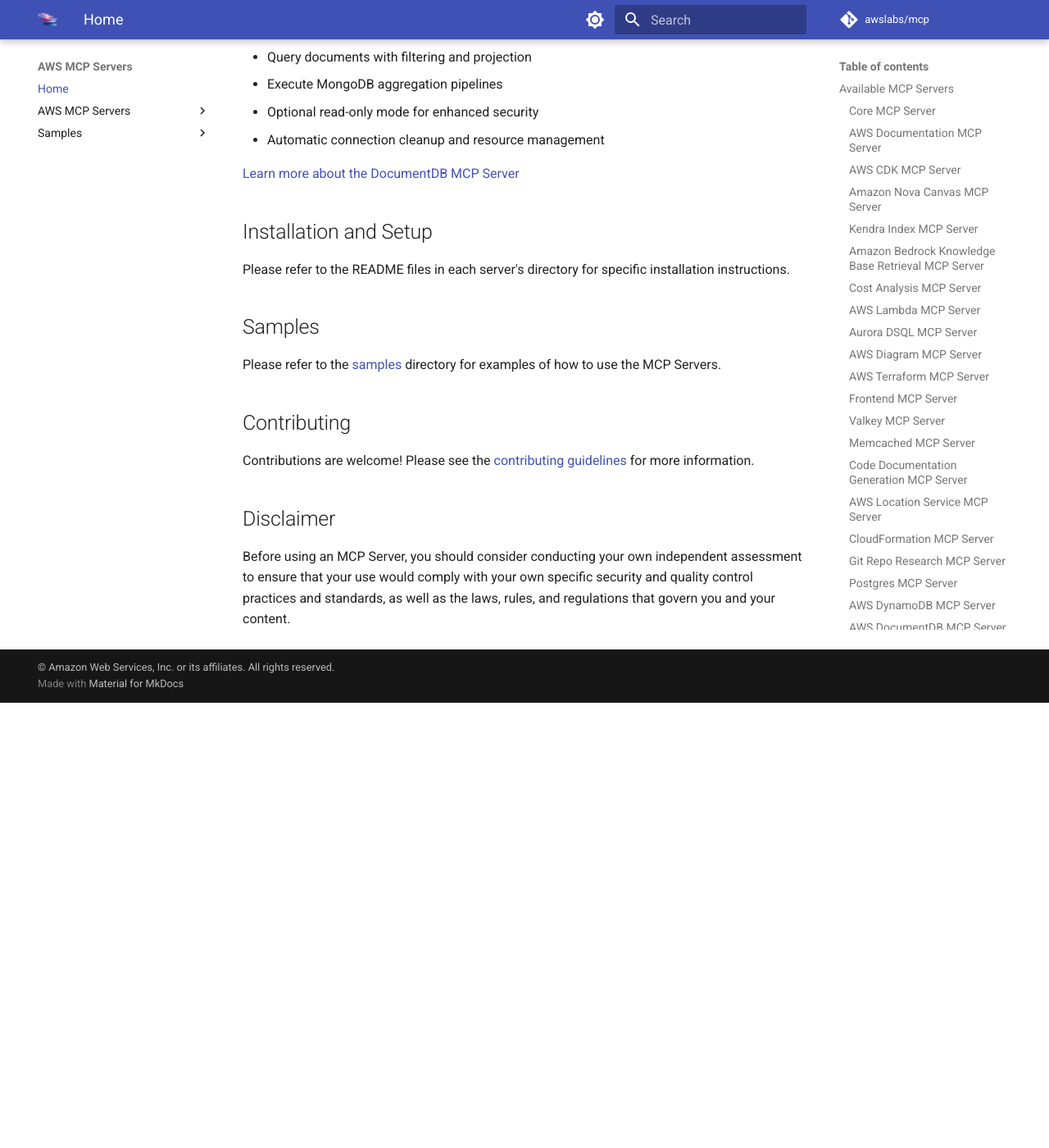
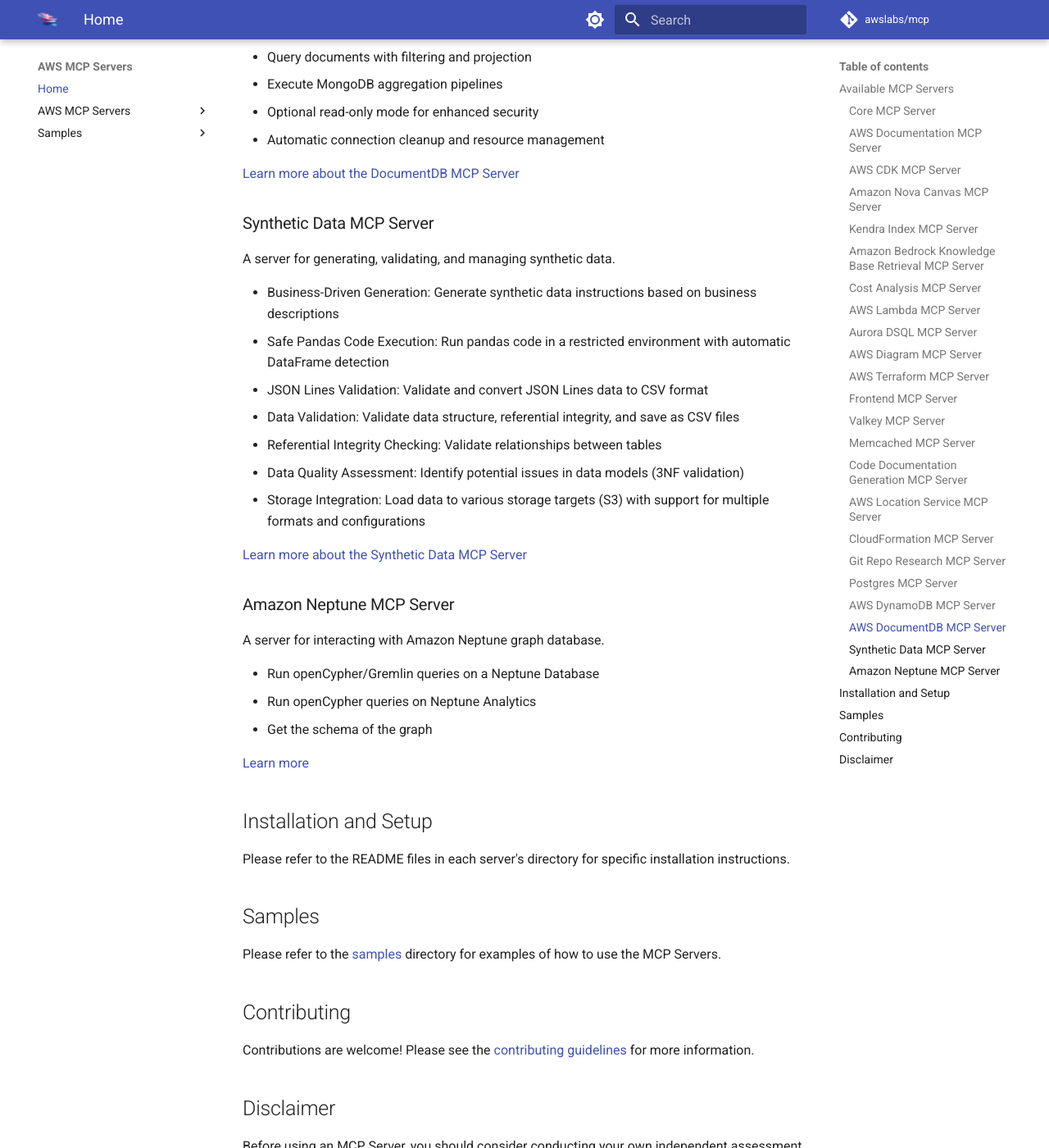
Before and after one commit to yoshidayasutaka/mcp, an MkDocs documentation site: the page built from docs/index.md, in a window 1280 px wide and 1400 px high, scrolled down 7406 px. Shown: the whole window at 82% size. Built offline with MkDocs 1.6.1 and Material for MkDocs 9.7.7, drawn with Linux system fonts in a browser that asks for light colours; plug-ins that fetch from the network failed and are left out; comment, search, counter and statistics services are not loaded; before the commit the page ends 8263 px from its top, so only the background shows below that.

```diff
--- a/docs/index.md
+++ b/docs/index.md
@@ -261,7 +261,6 @@ A server for interacting with AWS DynamoDB
 
 [Learn more about the AWS DynamoDB MCP Server](servers/dynamodb-mcp-server.md)
 
-
 ### AWS DocumentDB MCP Server
 
 The DocumentDB MCP Server enables AI assistants to interact with Amazon DocumentDB databases, providing secure query capabilities and database operations.
@@ -276,6 +275,29 @@ The DocumentDB MCP Server enables AI assistants to interact with Amazon Document
 
 [Learn more about the DocumentDB MCP Server](servers/documentdb-mcp-server.md)
 
+### Synthetic Data MCP Server
+
+A server for generating, validating, and managing synthetic data.
+
+- Business-Driven Generation: Generate synthetic data instructions based on business descriptions
+- Safe Pandas Code Execution: Run pandas code in a restricted environment with automatic DataFrame detection
+- JSON Lines Validation: Validate and convert JSON Lines data to CSV format
+- Data Validation: Validate data structure, referential integrity, and save as CSV files
+- Referential Integrity Checking: Validate relationships between tables
+- Data Quality Assessment: Identify potential issues in data models (3NF validation)
+- Storage Integration: Load data to various storage targets (S3) with support for multiple formats and configurations
+
+[Learn more about the Synthetic Data MCP Server](servers/syntheticdata-mcp-server.md)
+
+### Amazon Neptune MCP Server
+
+A server for interacting with Amazon Neptune graph database.
+
+- Run openCypher/Gremlin queries on a Neptune Database
+- Run openCypher queries on Neptune Analytics
+- Get the schema of the graph
+
+[Learn more](servers/amazon-neptune-mcp-server.md)
 
 ## Installation and Setup
 
```
Also changed, not shown: README.md (+1 -100 lines), docs/servers/amazon-neptune-mcp-server.md (added, +5 -0 lines).
